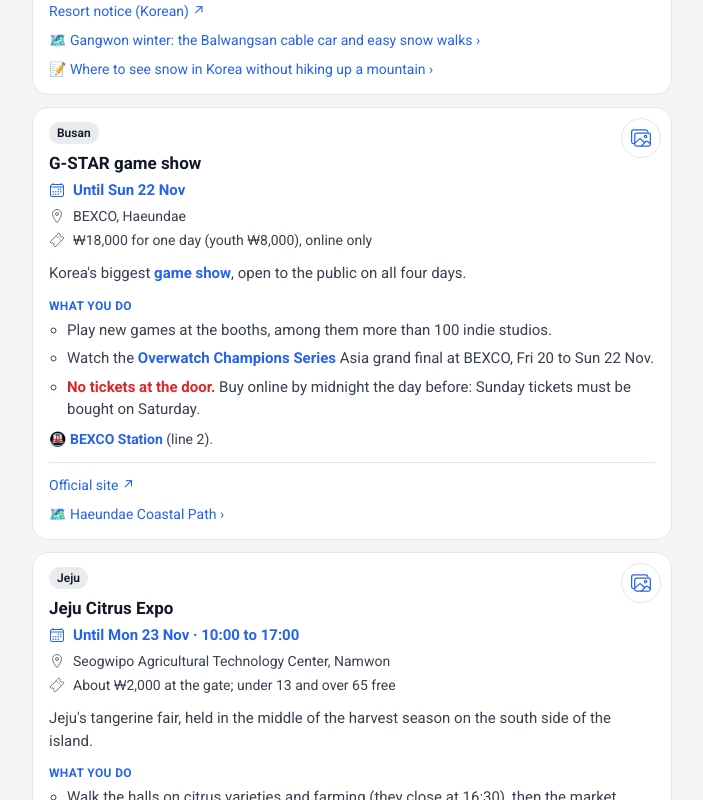
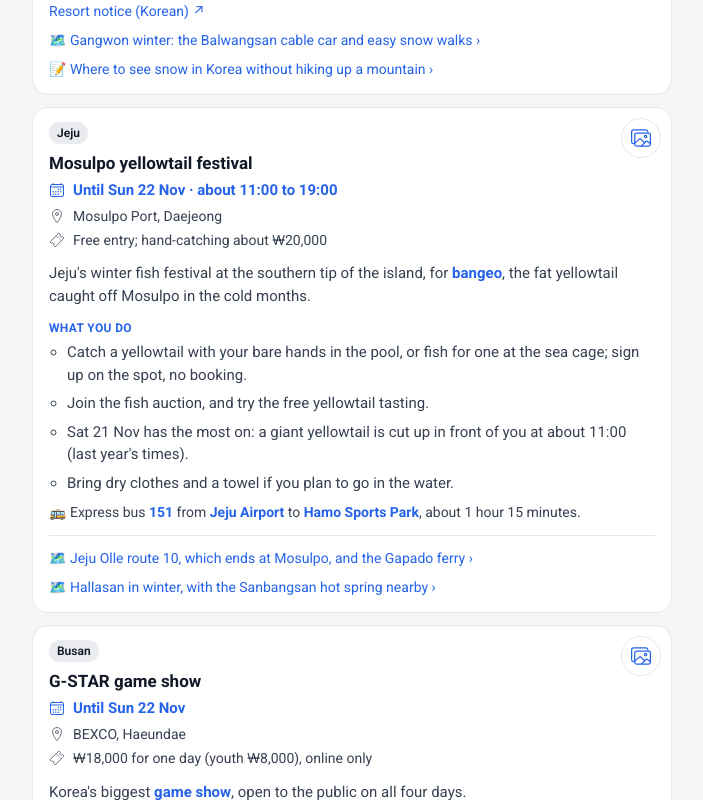
Before and after one commit to jjsoftwareint-ops/MyTravelPath, a React (Vite) app: page /this-week in a window 1280 px wide. Shown: the part 1580-2380 px from the top of the page, without its empty margins (288-991 px from the left). Built offline with nearby package versions, Linux system fonts and the light colour scheme.

Commit message:
Add Mosulpo yellowtail festival to this week's events

```diff
--- a/src/data/thisWeek.ts
+++ b/src/data/thisWeek.ts
@@ -103,6 +103,29 @@ export const thisWeek: ThisWeek = {
           posts: [{ id: '2026-11-18-1652', text: 'Where to see snow in Korea without hiking up a mountain' }],
         },
         {
+          id: 'mosulpo-yellowtail-festival',
+          photoQuery: '최남단 방어축제 모슬포항 맨손잡기',
+          ends: '2026-11-22',
+          title: 'Mosulpo yellowtail festival',
+          city: 'Jeju',
+          cityId: 'jeju',
+          when: 'Until Sun 22 Nov · about 11:00 to 19:00',
+          where: 'Mosulpo Port, Daejeong',
+          price: 'Free entry; hand-catching about ₩20,000',
+          text: 'Jeju\'s winter fish festival at the southern tip of the island, for **bangeo**, the fat yellowtail caught off Mosulpo in the cold months.',
+          todo: [
+            'Catch a yellowtail with your bare hands in the pool, or fish for one at the sea cage; sign up on the spot, no booking.',
+            'Join the fish auction, and try the free yellowtail tasting.',
+            'Sat 21 Nov has the most on: a giant yellowtail is cut up in front of you at about 11:00 (last year\'s times).',
+            'Bring dry clothes and a towel if you plan to go in the water.',
+          ],
+          tip: '🚌 Express bus **151** from **Jeju Airport** to **Hamo Sports Park**, about 1 hour 15 minutes.',
+          routes: [
+            { cityId: 'jeju', pathId: 'jeju-olle-trail-10-gapado', text: 'Jeju Olle route 10, which ends at Mosulpo, and the Gapado ferry' },
+            { cityId: 'jeju', pathId: 'hallasan-winter-trekking', text: 'Hallasan in winter, with the Sanbangsan hot spring nearby' },
+          ],
+        },
+        {
           id: 'g-star',
           photoQuery: '지스타 벡스코',
           ends: '2026-11-22',
@@ -138,7 +161,10 @@ export const thisWeek: ThisWeek = {
             'Jump into **Gamgyul-wat**, a pool of tangerines with lucky coins hidden in it (separate ticket, book ahead).',
           ],
           href: { label: 'Official site ↗', url: 'https://www.jicexpo.com' },
-          routes: [{ cityId: 'jeju', pathId: 'jeju-olle-trail', text: 'Jeju Olle routes 5, 6 and 7, from Namwon' }],
+          routes: [
+            { cityId: 'jeju', pathId: 'jeju-olle-trail', text: 'Jeju Olle routes 5, 6 and 7, from Namwon' },
+            { cityId: 'jeju', pathId: 'hallasan-winter-trekking', text: 'Hallasan in winter, with the camellia gardens near Namwon' },
+          ],
         },
       ],
     },
```
